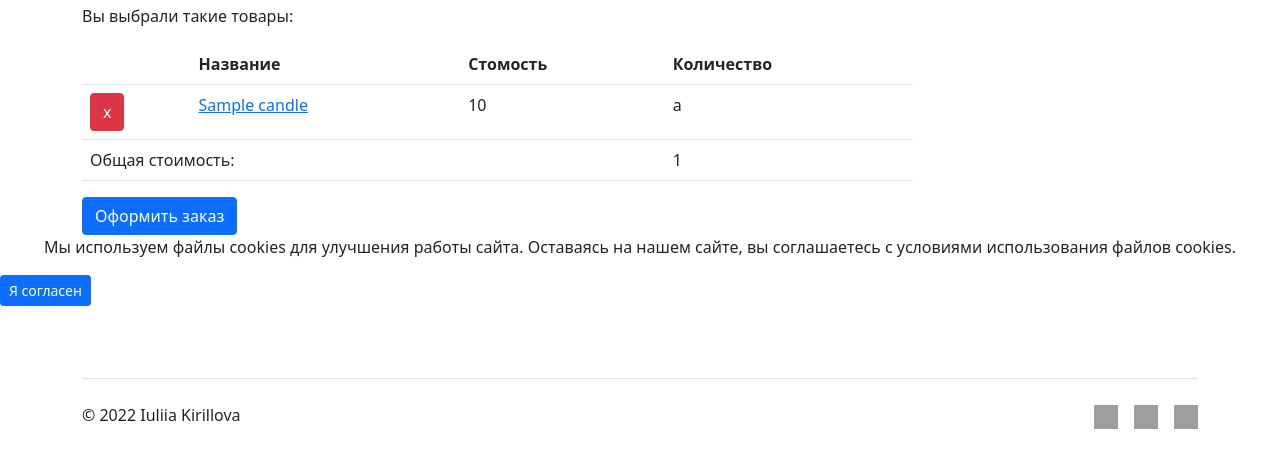
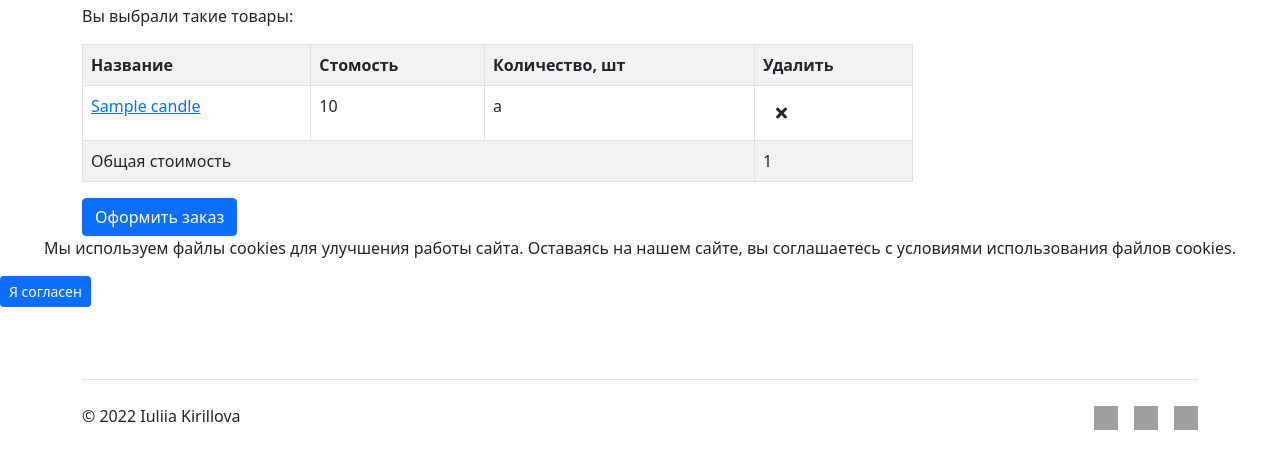
Before and after one commit to Iuliia-Kirillova/CandleShop, a PHP site: template views/basket/basket.php in a window 1280 px wide. Shown: the part 353-829 px from the top of the page. Before the commit the page ends 782 px from the top, so only its background shows below. Run offline with PHP 8.4, Linux system fonts and the light colour scheme; the template is opened without the code that fills it: most values are stand-ins (such as "Sample title", 1, 10 or a date in 2020); data that the repository does not hold is empty; some libraries are stand-ins or nearby versions; grey boxes are pictures that could not be loaded.

Commit message:
Making order part 3

```diff
--- a/views/basket/basket.php
+++ b/views/basket/basket.php
@@ -10,32 +10,38 @@
 
                     <?php if ($candleInCart): ?>
                         <p>Вы выбрали такие товары:</p>
-                        <table class="table table-hover">
+
+                        <table class="table-bordered table-striped table">
                             <tr>
-                                <th></th>
                                 <th>Название</th>
                                 <th>Стомость</th>
-                                <th>Количество</th>
-
+                                <th>Количество, шт</th>
+                                <th>Удалить</th>
                             </tr>
                             <?php foreach ($candles as $candle): ?>
                                 <tr>
                                     <td>
-                                        <button type="delete" class="btn btn-danger">x</button>
-                                    </td>
-                                    <td>
-                                        <a href="<?= FULL_SITE_ROOT . 'candle/view/' . $candle['candle_id'] ?>"><?php echo $candle['candle_name']; ?></a>
+                                        <a href="<?= FULL_SITE_ROOT . 'candle/view/' . $candle['candle_id'] ?>">
+                                            <?php echo $candle['candle_name']; ?>
+                                        </a>
                                     </td>
                                     <td><?php echo $candle['candle_price']; ?></td>
-                                    <td><?php echo $candleInCart[$candle['candle_id']]; ?></td
+                                    <td><?php echo $candleInCart[$candle['candle_id']]; ?></td>
+                                    <td>
+                                        <a class="btn btn-default checkout" href="<?= FULL_SITE_ROOT . 'cart/delete/' . $candle['candle_id'] ?>">
+                                            <i class="fa fa-times"></i>
+                                        </a>
+                                    </td>
                                 </tr>
                             <?php endforeach; ?>
                             <tr>
-                                <td colspan="3">Общая стоимость:</td>
+                                <td colspan="3">Общая стоимость</td>
                                 <td><?php echo $totalPrice; ?></td>
                             </tr>
                         </table>
-                        <a type="button" class="btn btn-primary" href="<?= FULL_SITE_ROOT . 'checkout' ?>">Оформить заказ</a>
+
+                        <a type="button" class="btn btn-primary" href="<?= FULL_SITE_ROOT . 'checkout' ?>">Оформить
+                            заказ</a>
                     <?php else: ?>
                         <p>Корзина пуста</p>
                     <?php endif; ?>
```
Also changed, not shown: config/routes.php (+5 -4 lines), controllers/cartcontroller.php (+11 -0 lines), models/cart.php (+7 -0 lines).
